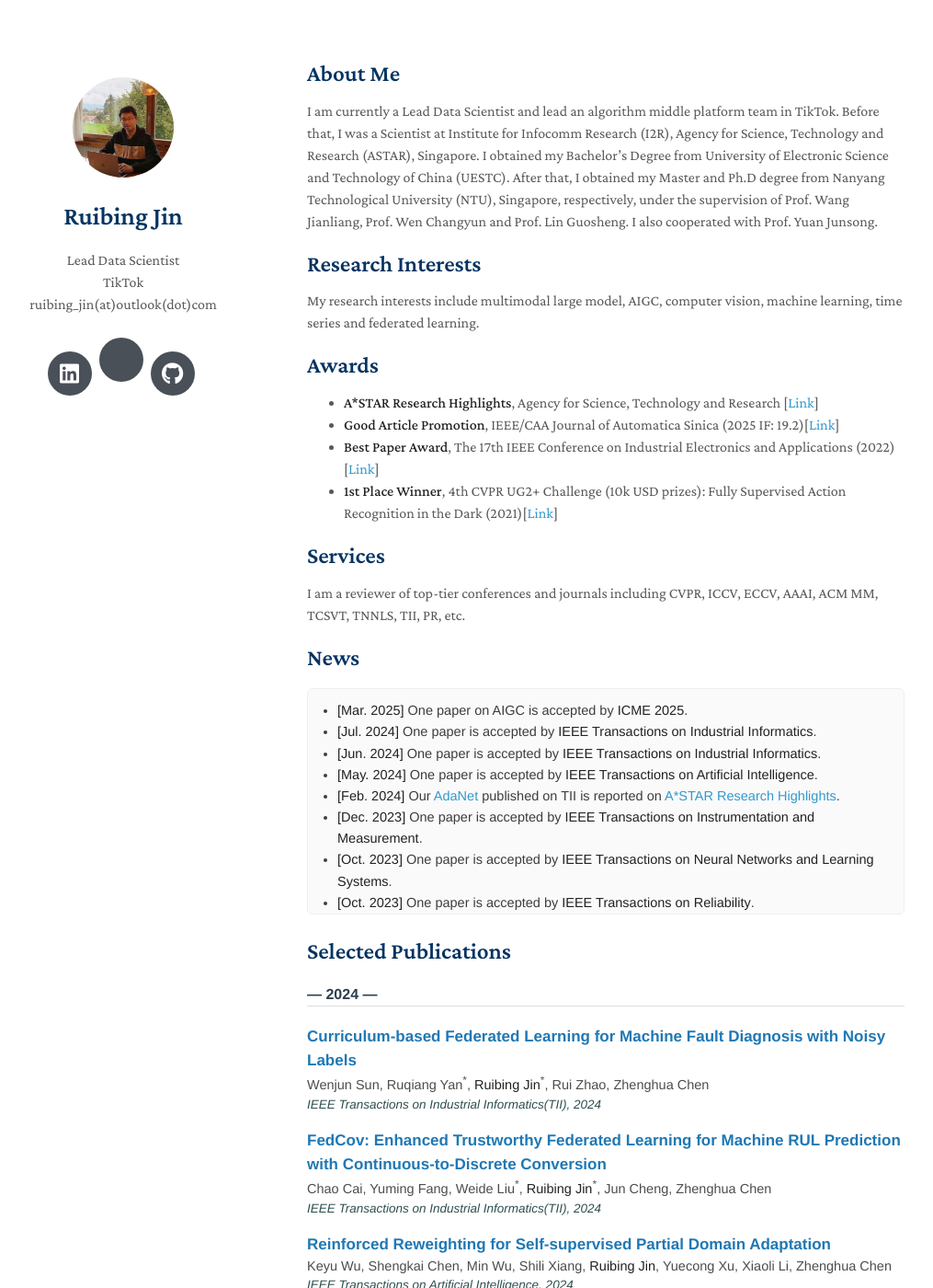
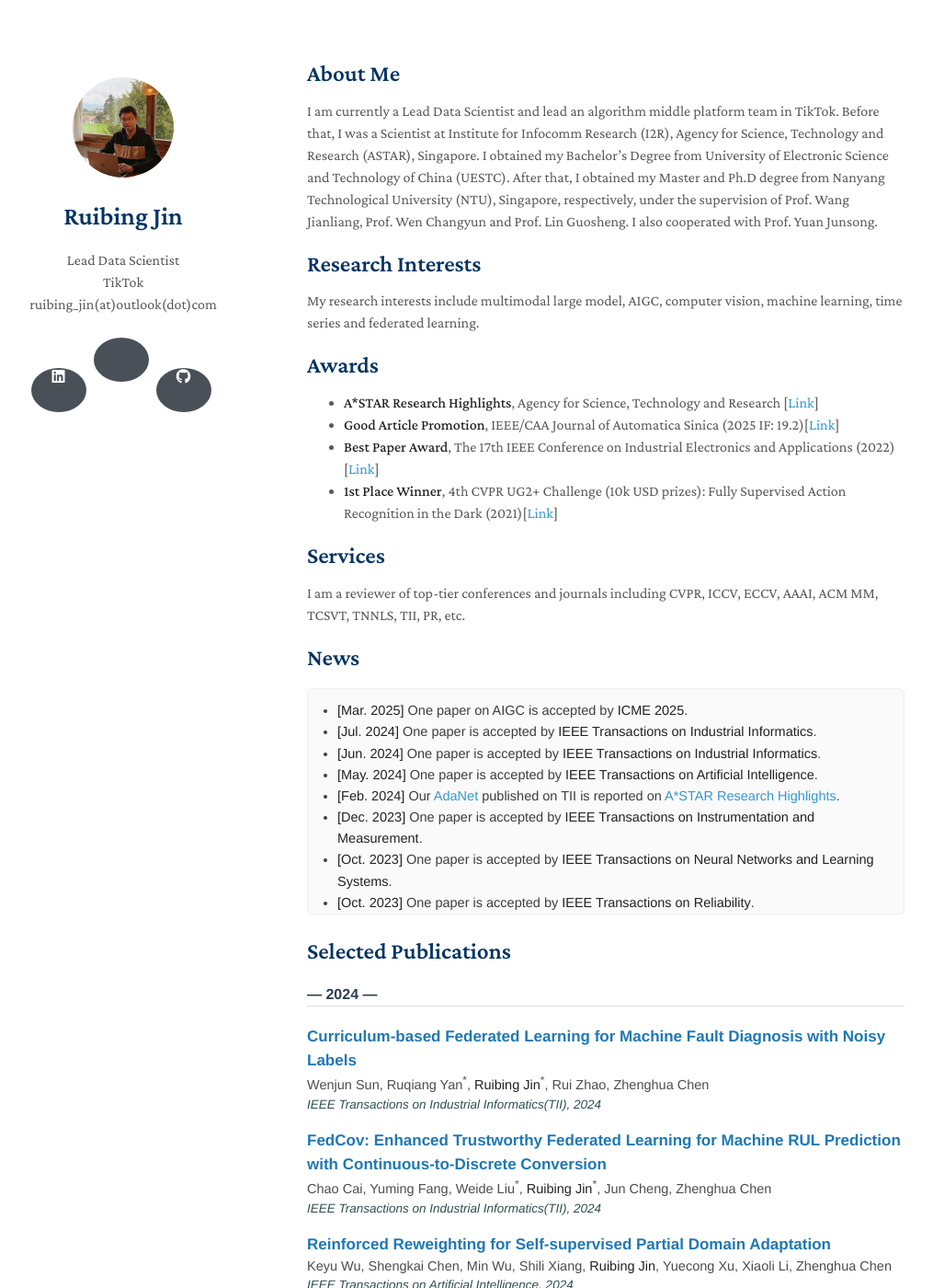
Before and after one commit to ruibing-jin/ruibing-jin.github.io, a Jekyll site: the page built from index.md, in a window 1280 px wide and 1400 px high. Shown: the whole window at 92% size, without its empty margins (136-1151 px from the left). Built offline with Jekyll 4.4.1, drawn with Linux system fonts in a browser that asks for light colours; nearby versions of some CDN libraries; a style sheet for code colours, icons or effects is not loaded; our own code applies the rules of GitHub Pages for plain Markdown files.

Commit message:
Update style.scss

```diff
--- a/assets/css/style.scss
+++ b/assets/css/style.scss
@@ -1,3 +1,9 @@
 ---
 ---
 @import "minimal-light";
+.social-icons a {
+  font-size: 16px !important;   /* 提升字体大小至16px或以上 */
+  line-height: 1.2;
+  display: inline-block;
+  padding: 0 6px;               /* 增大触控区域 */
+}
```
